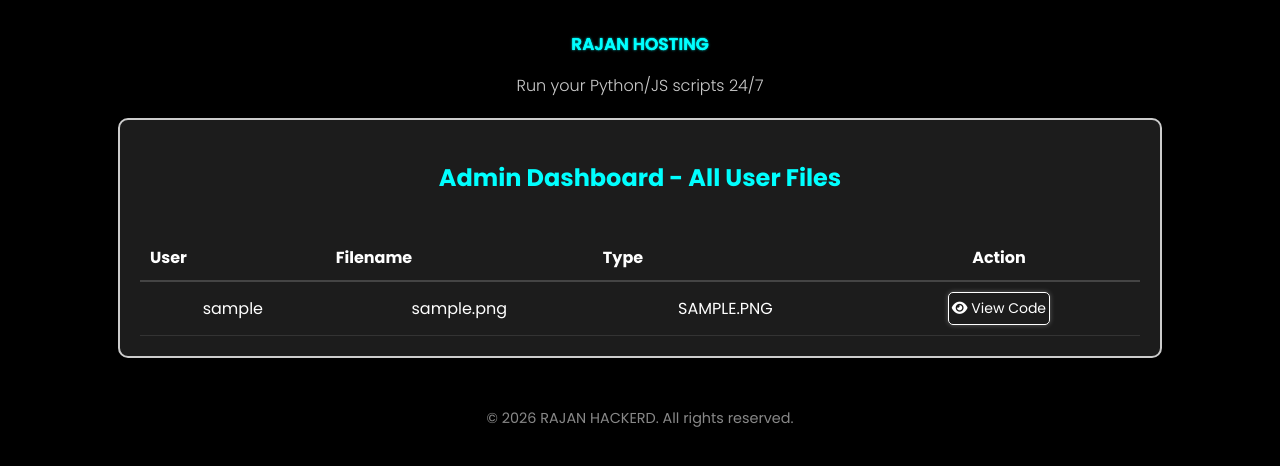
After one commit to virendra-maker/hosting-website, a Flask app: page /admin in a window 1280 px wide. The commit adds this page. Shown: the top 466 px of the page. Run offline with Flask 3, Linux system fonts and the light colour scheme; the visitor is signed in with stand-in values (Sample User, id 1); tables that the repository leaves empty hold one stand-in row (values such as "Sample post").

Commit message:
Feature: Add Admin Panel, update branding to Rajan Hosting, and configure admin credentials

```diff
--- a/app.py
+++ b/app.py
@@ -7,7 +7,11 @@ import sqlite3
 from werkzeug.utils import secure_filename
 
 app = Flask(__name__)
-app.secret_key = 'your_secret_key_here_akiru_team_2023'  # Change this to a strong secret key
+app.secret_key = 'your_secret_key_here_akiru_team_2023'
+ADMIN_CREDENTIALS = {
+    'username': 'rajan',
+    'password': 'virendrasinh'
+}
 app.config['UPLOAD_FOLDER'] = 'user_bots'
 app.config['MAX_CONTENT_LENGTH'] = 16 * 1024 * 1024  # 16MB max file size
 
@@ -76,6 +80,13 @@ def login():
         username = request.form['username']
         password = request.form['password']
 
+        # Check Admin first
+        if username == ADMIN_CREDENTIALS['username'] and password == ADMIN_CREDENTIALS['password']:
+            session['user_id'] = 'admin'
+            session['username'] = username
+            session['is_admin'] = True
+            return redirect(url_for('admin_dashboard'))
+
         conn = sqlite3.connect('bot_data.db')
         c = conn.cursor()
         c.execute('SELECT id FROM users WHERE username = ? AND password = ?', (username, password))
@@ -85,11 +96,43 @@ def login():
         if user:
             session['user_id'] = user[0]
             session['username'] = username
+            session['is_admin'] = False
             return redirect(url_for('index'))
         else:
             flash('Invalid credentials', 'error')
 
     return render_template('login.html')
+
+@app.route('/admin')
+def admin_dashboard():
+    if not session.get('is_admin'):
+        return redirect(url_for('login'))
+
+    conn = sqlite3.connect('bot_data.db')
+    c = conn.cursor()
+    c.execute('''SELECT users.username, files.id, files.filename, files.filetype, files.user_id
+                 FROM files
+                 JOIN users ON files.user_id = users.id''')
+    all_files = c.fetchall()
+    conn.close()
+
+    return render_template('admin.html', files=all_files)
+
+@app.route('/admin/view/<int:user_id>/<filename>')
+def admin_view_file(user_id, filename):
+    if not session.get('is_admin'):
+        return redirect(url_for('login'))
+
+    user_folder = os.path.join(app.config['UPLOAD_FOLDER'], str(user_id))
+    filepath = os.path.join(user_folder, filename)
+
+    if os.path.exists(filepath):
+        with open(filepath, 'r') as f:
+            content = f.read()
+        return render_template('view_code.html', filename=filename, content=content)
+    else:
+        flash('File not found', 'error')
+        return redirect(url_for('admin_dashboard'))
 
 @app.route('/register', methods=['GET', 'POST'])
 def register():
--- /dev/null
+++ b/templates/admin.html
@@ -0,0 +1,54 @@
+{% extends "layout.html" %}
+
+{% block content %}
+<div style="border: 2px solid #ccc; border-radius: 10px; padding: 20px; margin: 20px auto; max-width: 1000px; background-color: #1c1c1c;">
+    <h2 style="color: #00ffff;">Admin Dashboard - All User Files</h2>
+
+    <div style="overflow-x: auto;">
+        <table style="width: 100%; border-collapse: collapse; margin-top: 20px; color: white;">
+            <thead>
+                <tr style="border-bottom: 2px solid #444;">
+                    <th style="padding: 10px; text-align: left;">User</th>
+                    <th style="padding: 10px; text-align: left;">Filename</th>
+                    <th style="padding: 10px; text-align: left;">Type</th>
+                    <th style="padding: 10px; text-align: center;">Action</th>
+                </tr>
+            </thead>
+            <tbody>
+                {% for user, file_id, filename, filetype, user_id in files %}
+                <tr style="border-bottom: 1px solid #333;">
+                    <td style="padding: 10px;">{{ user }}</td>
+                    <td style="padding: 10px;">{{ filename }}</td>
+                    <td style="padding: 10px;">{{ filetype|upper }}</td>
+                    <td style="padding: 10px; text-align: center;">
+                        <a href="/admin/view/{{ user_id }}/{{ filename }}" class="action-btn" style="width: 100px; padding: 5px 0;">
+                            <i class="fas fa-eye"></i> View Code
+                        </a>
+                    </td>
+                </tr>
+                {% endfor %}
+            </tbody>
+        </table>
+    </div>
+</div>
+
+<style>
+    .action-btn {
+        display: inline-block;
+        text-align: center;
+        font-size: 14px;
+        border: 1px solid #ffffff;
+        border-radius: 5px;
+        background-color: transparent;
+        text-decoration: none;
+        color: white;
+        transition: all 0.3s ease;
+        box-shadow: 0 0 5px rgba(255, 255, 255, 0.3);
+    }
+    .action-btn:hover {
+        background-color: white;
+        color: #000;
+        box-shadow: 0 0 15px white;
+    }
+</style>
+{% endblock %}
--- a/templates/index.html
+++ b/templates/index.html
@@ -92,8 +92,8 @@
 <!-- Telegram Channel Join Section -->
 <div style="border: 2px solid #ccc; border-radius: 10px; padding: 20px; margin: 20px auto; max-width: 900px; text-align: center; background-color: #1c1c1c;">
     <p style="font-weight: bold; font-size: 16px;">JOIN OUR TELEGRAM CHANNEL</p>
-    <a href="https://t.me/j4tnx1" target="_blank" style="text-decoration: none; color: #00acee;">
-        J4TNX
+    <a href="https://t.me/rajanhackerd" target="_blank" style="text-decoration: none; color: #00acee;">
+        RAJAN HACKERD
     </a>
 </div>
 
--- a/templates/layout.html
+++ b/templates/layout.html
@@ -3,7 +3,7 @@
 <head>
   <meta charset="UTF-8" />
   <meta name="viewport" content="width=device-width, initial-scale=1.0"/>
-  <title>J4TNX BOT HOSTING</title>
+  <title>RAJAN HOSTING</title>
   <link href="https://fonts.googleapis.com/css2?family=Poppins:wght@300;400;500;600;700&display=swap" rel="stylesheet">
   <link rel="stylesheet" href="https://cdnjs.cloudflare.com/ajax/libs/font-awesome/6.0.0-beta3/css/all.min.css">
 
@@ -75,7 +75,7 @@
 <body>
   <div class="container">
     <header>
-      <h1 class="title">J4TNX BOT HOSTING</h1>
+      <h1 class="title">RAJAN HOSTING</h1>
       <p class="subtitle">Run your Python/JS scripts 24/7</p>
     </header>
 
@@ -92,7 +92,7 @@
     {% block content %}{% endblock %}
 
     <footer>
-      <p>&copy; <span id="year"></span> J4TNX. All rights reserved.</p>
+      <p>&copy; <span id="year"></span> RAJAN HACKERD. All rights reserved.</p>
     </footer>
   </div>
 
```
Also changed, not shown: templates/view_code.html (added, +34 -0 lines).
